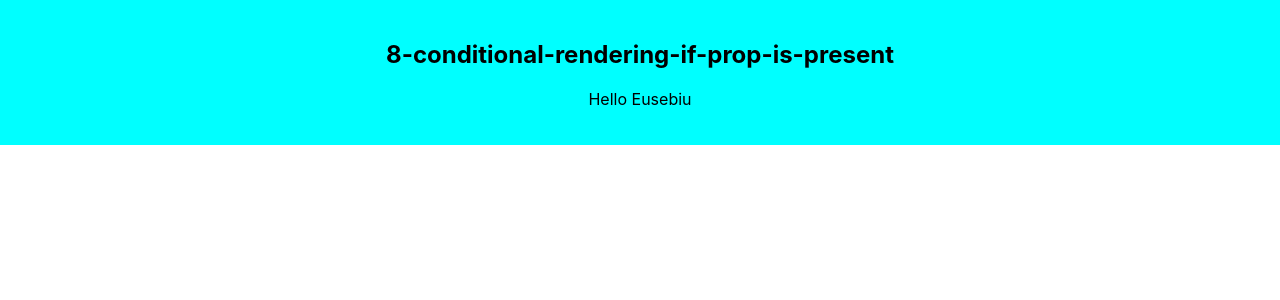
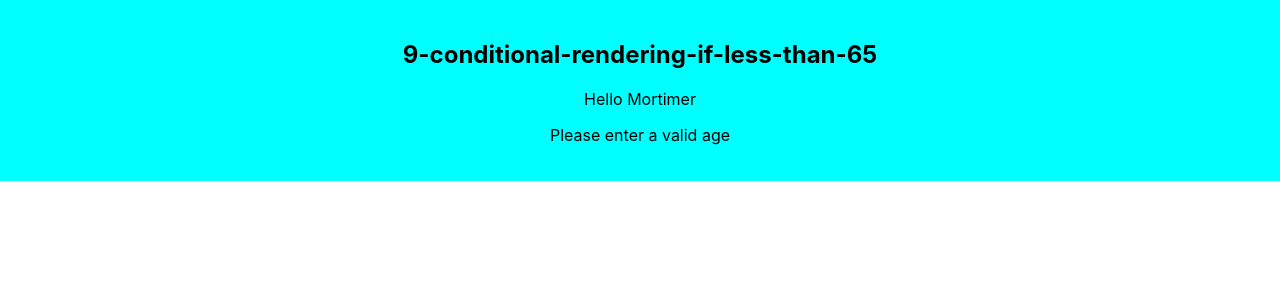
Before and after one commit to Oxidiu/react-exercises-develhope, a React (Create React App) app: page / in a window 1280 px wide. Shown: the top 300 px of the page. Built offline with nearby package versions, Linux system fonts and the light colour scheme.

Commit message:
9-conditional-rendering-if-less-than-65~

```diff
--- a/src/App.js
+++ b/src/App.js
@@ -2,11 +2,12 @@ import './App.css';
 import React from 'react'
 import { Welcome } from './components/Welcome';
 
+
 function App() {
   return (
     <div className="App">
-      <h2>8-conditional-rendering-if-prop-is-present</h2>
-      <Welcome name="Eusebiu"/>
+      <h2>9-conditional-rendering-if-less-than-65</h2>
+      <Welcome name="Mortimer" age={100}/>
     </div>
   );
 }
--- a/src/components/Age.js
+++ b/src/components/Age.js
@@ -3,6 +3,7 @@ import React from "react"
 export class Age extends React.Component {
     render() {
         return(
+
             <p>Your age is {this.props.age}</p>
         )
     }
--- a/src/components/Welcome.js
+++ b/src/components/Welcome.js
@@ -11,7 +11,7 @@ export class Welcome extends React.Component{
       return (
         <div>
           <p> Hello {this.props.name}</p>
-        <div>{this.props.age && <p>{this.props.age > 18 ?  <Age age={this.props.age}/> : "Please enter a valid age"}</p>}</div>
+          <div>{this.props.age && <p>{this.props.age > 18 && this.props.age < 65 ?  <Age age={this.props.age}/> : "Please enter a valid age"}</p>}</div>
         </div>
       )
     }
```
Also changed, not shown: Conditional Rendering 02.txt (deleted), Conditional rendering 03.txt (added). Lines whose indentation alone changed are shown as unchanged.
